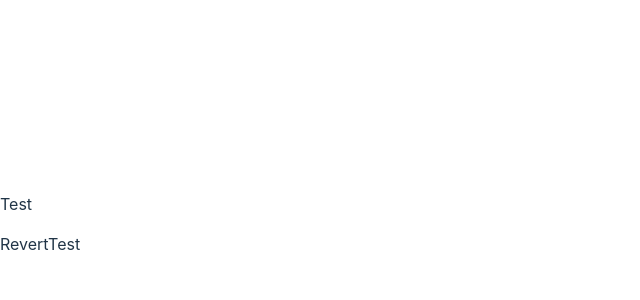
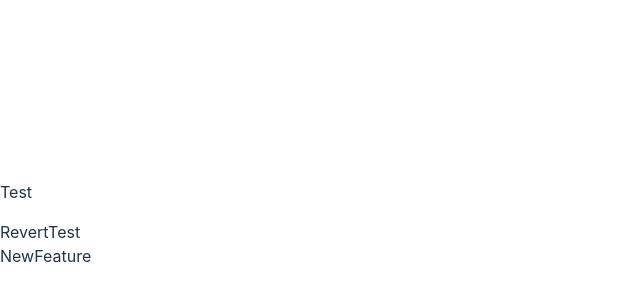
Before and after one commit to abdulazizdevv/git_command, a React (Vite) app: page / in a window 1280 px wide. Shown: the part 184-484 px from the top of the page, without its empty margins (0-640 px from the left). Built offline with nearby package versions, Linux system fonts and the light colour scheme.

Commit message:
add: newfeature

```diff
--- a/src/App.tsx
+++ b/src/App.tsx
@@ -1,3 +1,4 @@
+import { NewFeature } from './NewFeature';
 import RevertTest from './components/RevertTest';
 
 function App() {
@@ -5,6 +6,7 @@ function App() {
     <>
       <p>Test</p>
       <RevertTest />
+      <NewFeature />
     </>
   );
 }
--- /dev/null
+++ b/src/NewFeature/index.tsx
@@ -0,0 +1,3 @@
+export const NewFeature = () => {
+  return <div>NewFeature</div>;
+};
```
